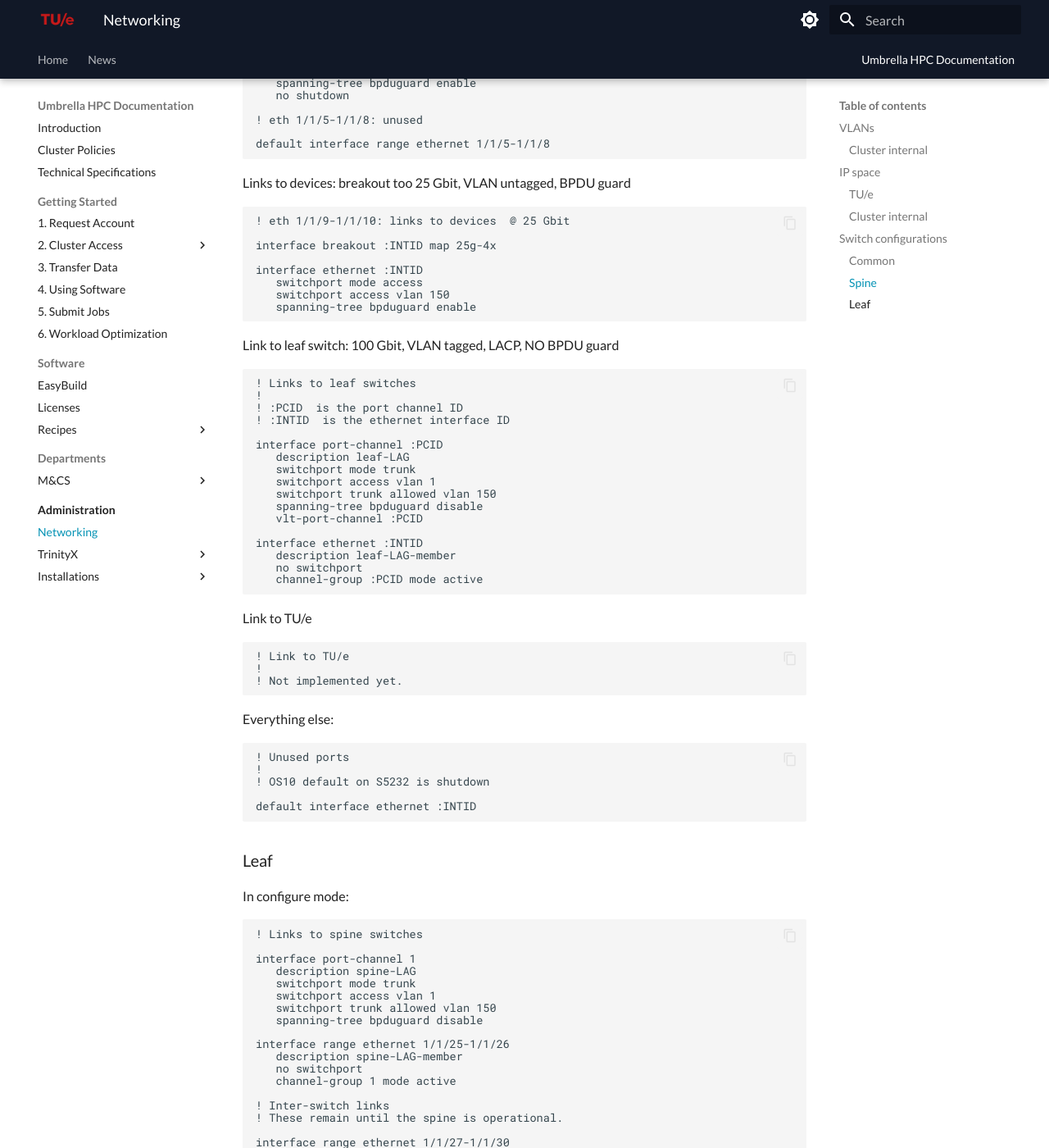
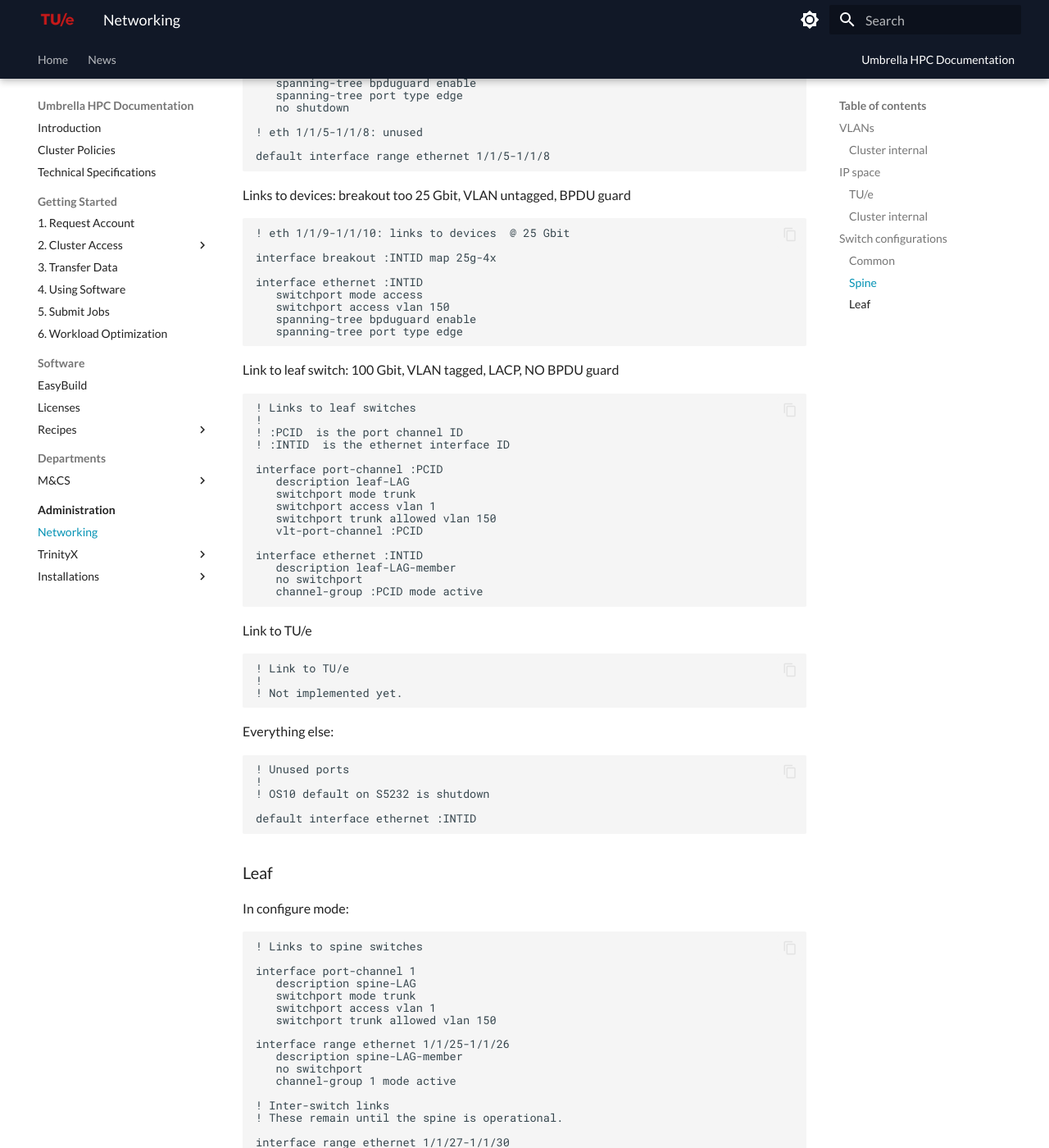
Before and after one commit to gferhpc/supercomputing.tue.nl, an MkDocs documentation site: the page built from pages/documentation/administration/networking.md, in a window 1280 px wide and 1400 px high, scrolled down 3137 px. Shown: the whole window at 82% size. Built offline with MkDocs 1.6.1 and Material for MkDocs 9.7.7, drawn with Linux system fonts in a browser that asks for light colours; some of the changed text lies outside the part shown.

Commit message:
networking: added edge ports

````diff
--- a/pages/documentation/administration/networking.md
+++ b/pages/documentation/administration/networking.md
@@ -137,6 +137,7 @@
    switchport access vlan 1
    switchport trunk allowed vlan 150
    spanning-tree bpduguard enable
+   spanning-tree port type edge
    no shutdown
 
 ! eth 1/1/5-1/1/8: unused
@@ -153,6 +154,7 @@
    switchport mode access
    switchport access vlan 150
    spanning-tree bpduguard enable
+   spanning-tree port type edge
 ```
 Link to leaf switch: 100 Gbit, VLAN tagged, LACP, NO BPDU guard
 ```
@@ -166,7 +168,6 @@
    switchport mode trunk
    switchport access vlan 1
    switchport trunk allowed vlan 150
-   spanning-tree bpduguard disable
    vlt-port-channel :PCID
 
 interface ethernet :INTID
@@ -201,7 +202,6 @@
    switchport mode trunk
    switchport access vlan 1
    switchport trunk allowed vlan 150
-   spanning-tree bpduguard disable
 
 interface range ethernet 1/1/25-1/1/26
    description spine-LAG-member
@@ -216,7 +216,6 @@
    switchport mode trunk
    switchport access vlan 1
    switchport trunk allowed vlan 150
-   spanning-tree bpduguard disable
 
 ! Links to nodes
 ! Once spine is operational, all ports can become node ports.
@@ -227,6 +226,7 @@
    switchport mode access
    switchport access vlan 150
    spanning-tree bpduguard enable
+   spanning-tree port type edge
 ```
 
 For M1000e chassis:
@@ -239,6 +239,7 @@
    switchport mode access
    switchport access vlan 150
    spanning-tree bpduguard enable
+   spanning-tree port type edge
 
 interface range ethernet 1/1/1-1/1/4   ! Substitute correct interfaces
    description umbrella-chassis-LAG-member
````
